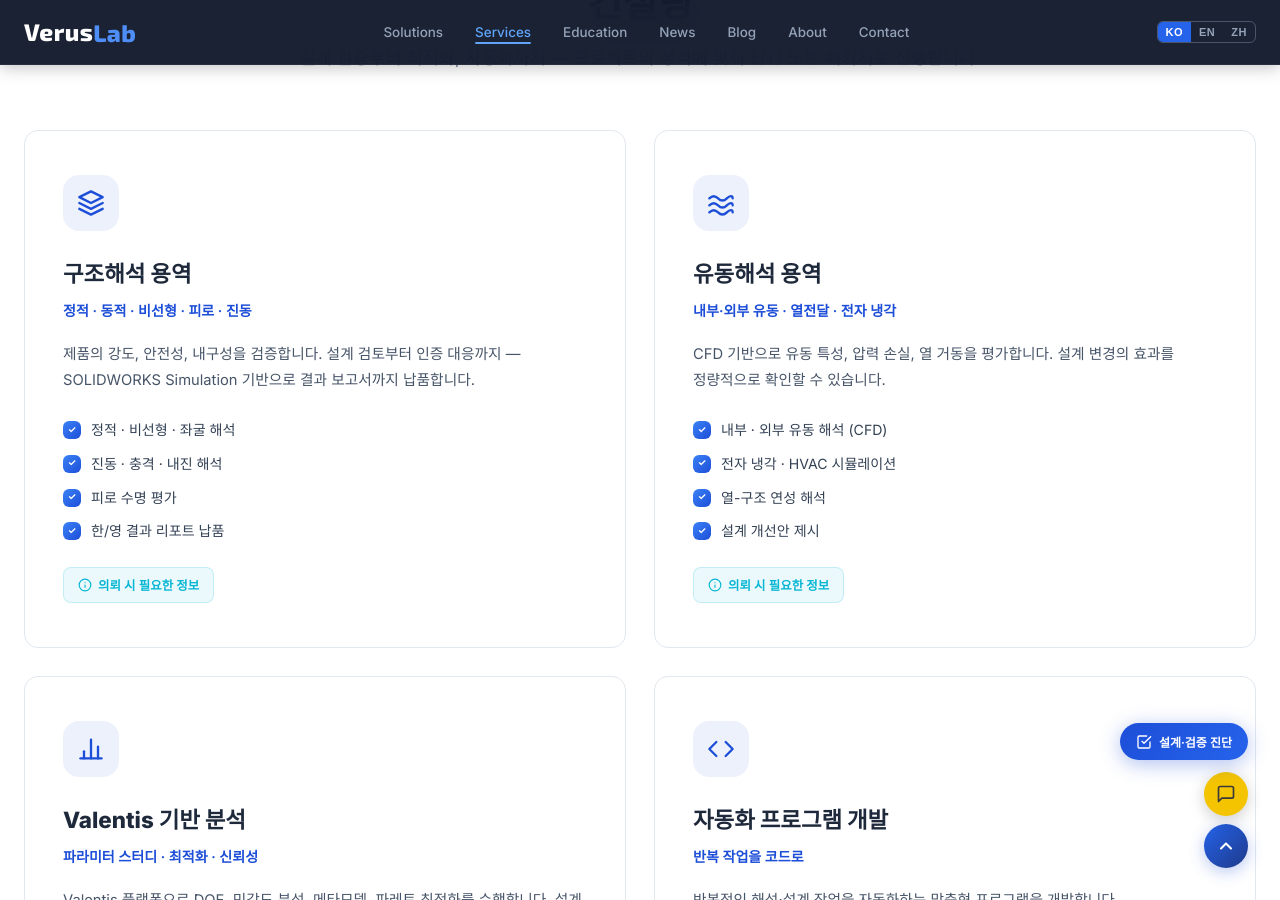
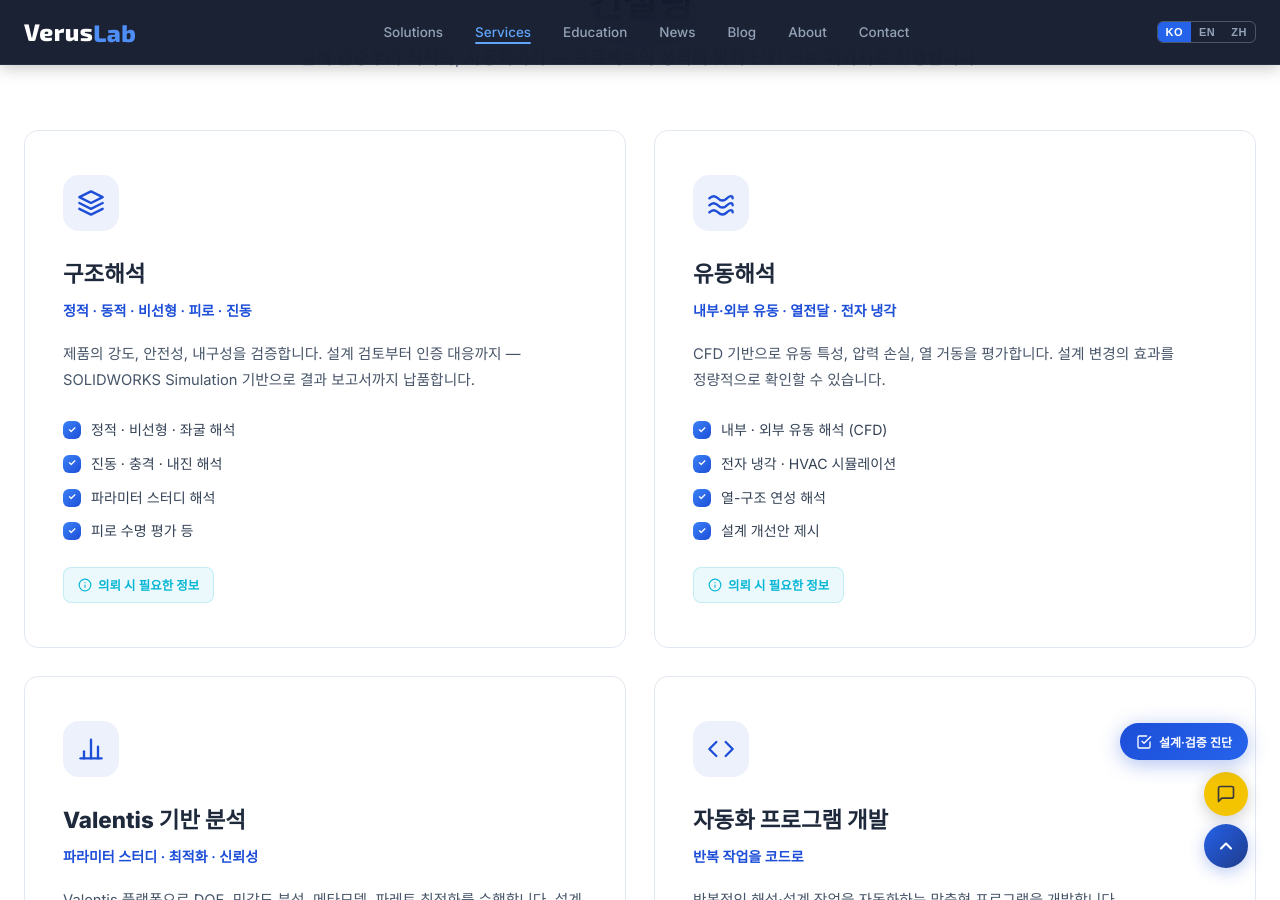
Before and after one commit to VerusLab-KR/Homepage, a Jekyll site: the page built from services/index.html, in a window 1280 px wide and 900 px high, scrolled down 1020 px. Built offline with Jekyll 4.4.1, drawn with Linux system fonts in a browser that asks for light colours.

Commit message:
Trim "용역" from card titles and refresh structural checklist
- "구조해석 용역"/"유동해석 용역" → "구조해석"/"유동해석" (parent
  section is already "컨설팅", so the suffix was redundant)
- Structural checklist: replace report-format line with "파라미터
  스터디 해석" and reword "피로 수명 평가" → "피로 수명 평가 등"
  to signal the list is non-exhaustive

Co-Authored-By: Claude Opus 4.7 <noreply@anthropic.com>

```diff
--- a/services/index.html
+++ b/services/index.html
@@ -272,14 +272,14 @@ h2{font-size:clamp(1.6rem,3vw,2.4rem);font-weight:700;line-height:1.2;margin-bot
         <div class="service-icon">
           <svg width="28" height="28" viewBox="0 0 24 24" fill="none" stroke="currentColor" stroke-width="2" stroke-linecap="round" stroke-linejoin="round"><polygon points="12 2 2 7 12 12 22 7 12 2"/><polyline points="2 17 12 22 22 17"/><polyline points="2 12 12 17 22 12"/></svg>
         </div>
-        <h3>구조해석 용역</h3>
+        <h3>구조해석</h3>
         <div class="service-tagline">정적 · 동적 · 비선형 · 피로 · 진동</div>
         <p>제품의 강도, 안전성, 내구성을 검증합니다. 설계 검토부터 인증 대응까지 — SOLIDWORKS Simulation 기반으로 결과 보고서까지 납품합니다.</p>
         <ul class="service-features">
           <li><span class="check">&#10003;</span><span>정적 · 비선형 · 좌굴 해석</span></li>
           <li><span class="check">&#10003;</span><span>진동 · 충격 · 내진 해석</span></li>
-          <li><span class="check">&#10003;</span><span>피로 수명 평가</span></li>
-          <li><span class="check">&#10003;</span><span>한/영 결과 리포트 납품</span></li>
+          <li><span class="check">&#10003;</span><span>파라미터 스터디 해석</span></li>
+          <li><span class="check">&#10003;</span><span>피로 수명 평가 등</span></li>
         </ul>
         <button class="btn-req" data-req="structural">
           <svg viewBox="0 0 24 24" fill="none" stroke="currentColor" stroke-width="2" stroke-linecap="round" stroke-linejoin="round"><circle cx="12" cy="12" r="10"/><line x1="12" y1="16" x2="12" y2="12"/><line x1="12" y1="8" x2="12.01" y2="8"/></svg>
@@ -292,7 +292,7 @@ h2{font-size:clamp(1.6rem,3vw,2.4rem);font-weight:700;line-height:1.2;margin-bot
         <div class="service-icon">
           <svg width="28" height="28" viewBox="0 0 24 24" fill="none" stroke="currentColor" stroke-width="2" stroke-linecap="round" stroke-linejoin="round"><path d="M2 8c2.5-2.5 5-2.5 7.5 0s5 2.5 7.5 0 5-2.5 5 0"/><path d="M2 14c2.5-2.5 5-2.5 7.5 0s5 2.5 7.5 0 5-2.5 5 0"/><path d="M2 20c2.5-2.5 5-2.5 7.5 0s5 2.5 7.5 0 5-2.5 5 0"/></svg>
         </div>
-        <h3>유동해석 용역</h3>
+        <h3>유동해석</h3>
         <div class="service-tagline">내부·외부 유동 · 열전달 · 전자 냉각</div>
         <p>CFD 기반으로 유동 특성, 압력 손실, 열 거동을 평가합니다. 설계 변경의 효과를 정량적으로 확인할 수 있습니다.</p>
         <ul class="service-features">
```
